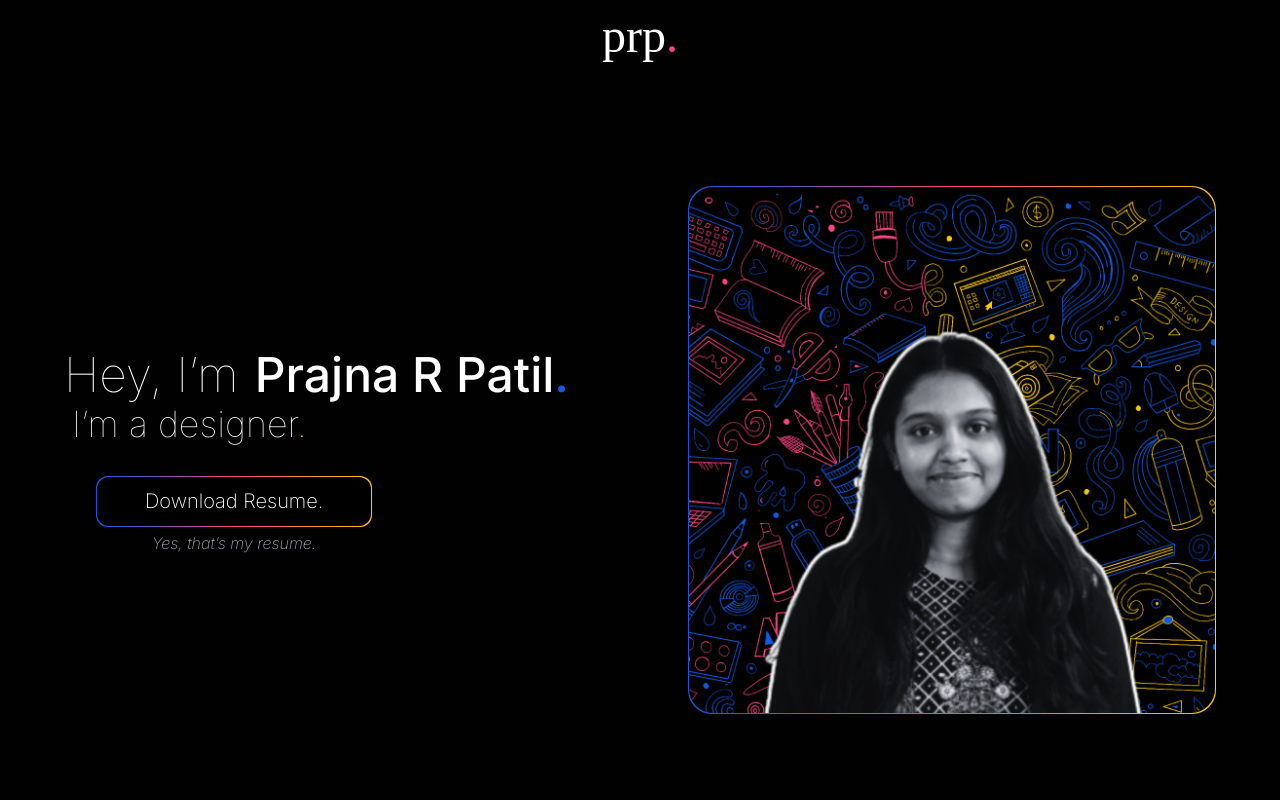
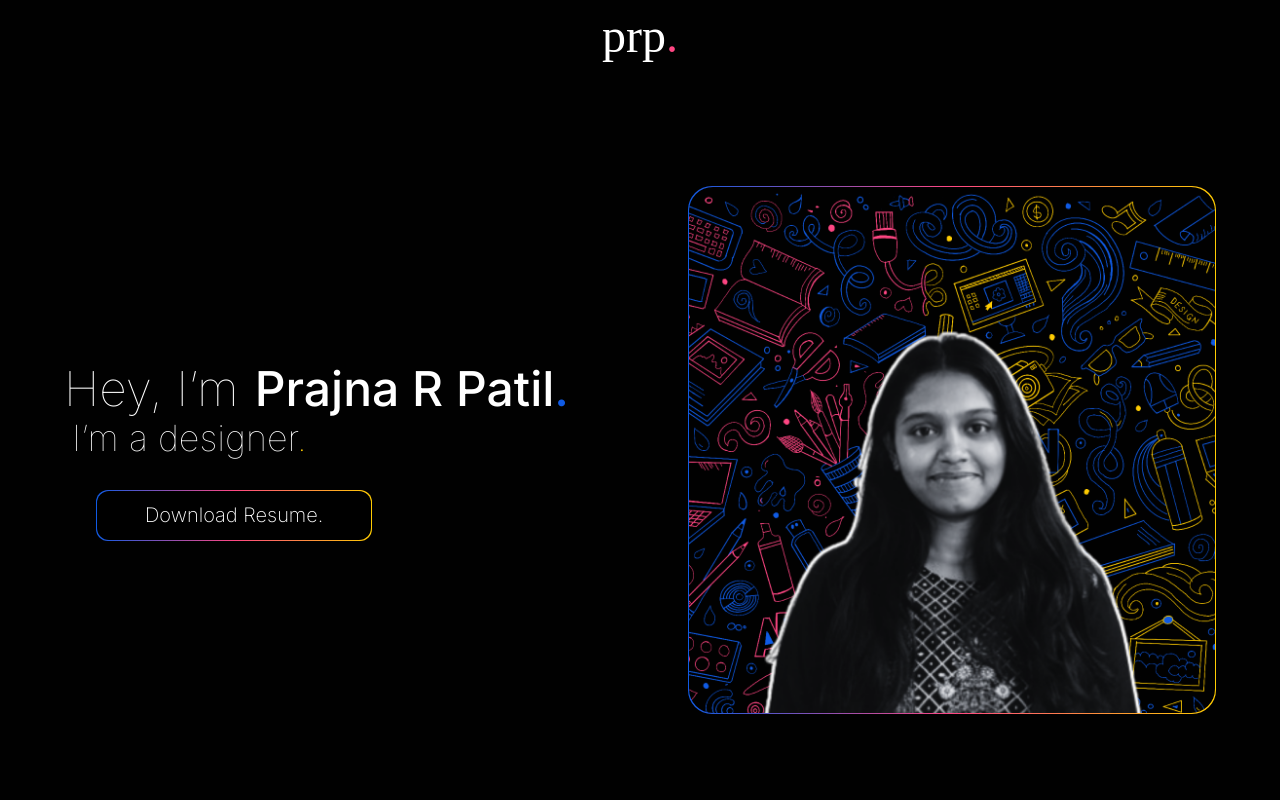
Before and after one commit to antidoid/prajna-portfolio, a React (Vite) app: page / in a window 1280 px wide. Shown: the top 800 px of the page. Built offline with nearby package versions, Linux system fonts and the light colour scheme; the HTML template or start-up script is replaced by a standard one; a web font is replaced by a local one.

Commit message:
remove: subtext caption from button in hero

```diff
--- a/src/components/Hero.tsx
+++ b/src/components/Hero.tsx
@@ -27,9 +27,6 @@ function Hero() {
               </a>
             </button>
           </div>
-          <span className="font-extralight italic mt-1 text-gray-400">
-            Yes, that’s my resume.
-          </span>
         </div>
       </div>
       <div className="p-12 pr-0">
```
